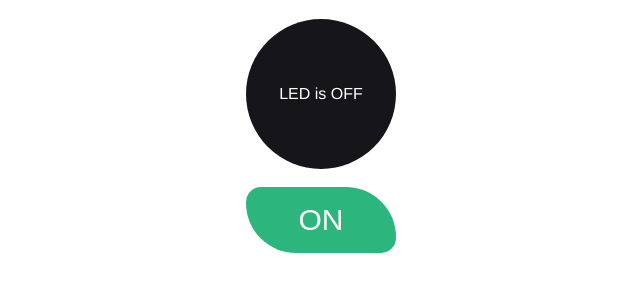
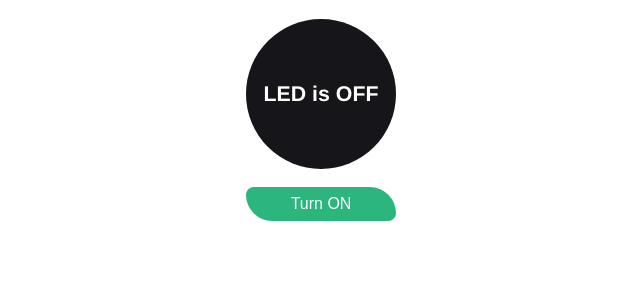
Before and after one commit to alidrus/IOTServer, a plain HTML site: page web/page.html in a window 1280 px wide. Shown: the part 61-352 px from the top of the page, without its empty margins (319-959 px from the left). Drawn offline with Linux system fonts and the light colour scheme.

Commit message:
Cosmetic changes and some simple locking mechanism when an AJAX call is already in progress

```diff
--- a/web/page.html
+++ b/web/page.html
@@ -16,6 +16,8 @@
                 color: #fffffe;
                 border: 0;
                 border-radius: 50%;
+                font-weight: bold;
+                font-size: 16pt;
                 margin: auto;
                 width: 150px;
                 height: 150px;
@@ -30,9 +32,9 @@
                 background-color: #2cb67d;
                 border: 0;
                 color: #fffffe;
-                padding: 16px 40px;
+                padding: 8px 20px;
                 text-decoration: none;
-                font-size: 30px;
+                font-size: 12pt;
                 margin: 2px;
                 cursor: pointer;
                 border-radius: 15px 50px;
@@ -47,7 +49,7 @@
     <body>
         <h1>LED Control</h1>
         <div id="ledState" class="led-state">LED is OFF</div>
-        <p><button id="ledButton" class="led-switch" onclick="ajaxCall()">ON</button></p>
+        <p><button id="ledButton" class="led-switch" onclick="ajaxCall()">Turn ON</button></p>
         <script></script>
     </body>
 </html>
```
Also changed, not shown: web/page.js (+13 -5 lines).
